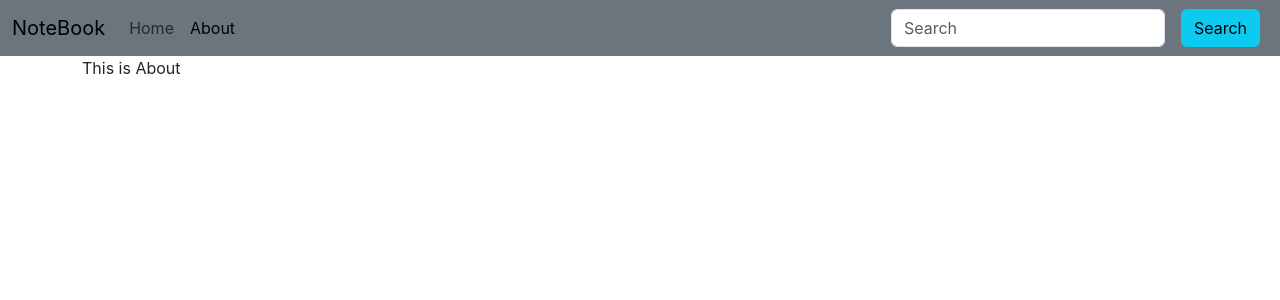
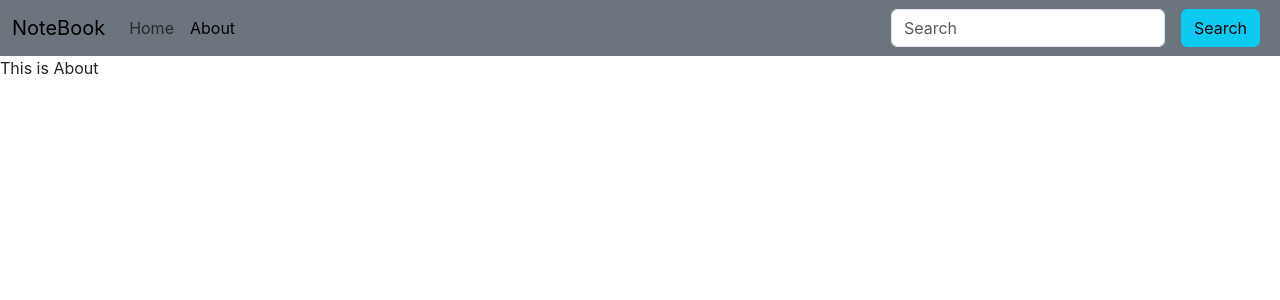
Before and after one commit to Abdullah4567/Notebook, a React (Create React App) app: page /About in a window 1280 px wide. Shown: the top 300 px of the page. Built offline with nearby package versions, Linux system fonts and the light colour scheme.

Commit message:
Application Routes fixed

```diff
--- a/src/App.js
+++ b/src/App.js
@@ -8,22 +8,17 @@ import NoteState from './context/notes/NoteState';
 import Login from './components/Login';
 import AuthState from './context/auth/AuthState';
 import SignUp from './components/SignUp';
+import AppRoutes from './routes/AppRoutes';
 
 function App() {
   return (
     <AuthState>
       <NoteState>
-        <Navbar />
-        <div className="container">
-          <Routes>
-            {/* for route not found use '*' */}
-            <Route exact path="*" element={<Error />} />
-            <Route exact path="/" element={<Home />} />
-            <Route exact path="/About" element={<About />} />
-            <Route exact path="/login" element={<Login />} />
-            <Route exact path="/sign-up" element={<SignUp />} />
-          </Routes>
-        </div>
+        <Routes>
+          <Route exact path="/login" element={<Login />} />
+          <Route exact path="/sign-up" element={<SignUp />} />
+        </Routes>
+        <AppRoutes />
       </NoteState>
     </AuthState>
   );
--- a/src/components/About.js
+++ b/src/components/About.js
@@ -1,10 +1,11 @@
 import React from 'react'
+import NotesLayout from '../layouts/NotesLayout'
 
 const About = () => {
     return (
-        <div>
+        <NotesLayout>
             This is About
-        </div>
+        </NotesLayout>
     )
 }
 
--- a/src/components/AddNote.js
+++ b/src/components/AddNote.js
@@ -15,7 +15,7 @@ const AddNote = () => {
     }
     return (
         <div>
-            <h3 className='mx-2'>Add Note</h3>
+            <h3 className='mx-2 my-2 text-center'>Add Note</h3>
             <form className='container my-2'>
                 <div className="form-group mb-3">
                     <label htmlFor="exampleInputEmail1">Title</label>
--- a/src/components/Home.js
+++ b/src/components/Home.js
@@ -1,14 +1,17 @@
 import React from 'react'
+import NotesLayout from '../layouts/NotesLayout';
 import AddNote from './AddNote';
 import NotesCollection from './NotesCollection';
 
 
 const Home = () => {
     return (
-        <div className='container my-1'>
+        <NotesLayout>
             <AddNote />
             <NotesCollection />
-        </div>
+        </NotesLayout>
+        // <div className='container my-1'>
+        // </div>
     )
 }
 
--- /dev/null
+++ b/src/layouts/NotesLayout.js
@@ -0,0 +1,14 @@
+import React from 'react'
+import Home from '../components/Home'
+import Navbar from '../components/Navbar'
+
+const NotesLayout = (props) => {
+    return (
+        <>
+            <Navbar />
+            {props.children}
+        </>
+    )
+}
+
+export default NotesLayout
--- /dev/null
+++ b/src/routes/AppRoutes.js
@@ -0,0 +1,20 @@
+import React from 'react'
+import { Routes, Route } from "react-router-dom";
+import About from '../components/About';
+import Error from '../components/Error';
+import Home from '../components/Home';
+
+const AppRoutes = () => {
+    return (
+        <>
+            <Routes>
+                <Route exact path="/" element={<Home />} />
+                <Route exact path="/About" element={<About />} />
+                <Route exact path="*" element={<Error />} />
+                {/* for route not found use '*' */}
+            </Routes>
+        </>
+    )
+}
+
+export default AppRoutes
```
Also changed, not shown: src/services/AddNewNote.js (deleted, +0 -14 lines).
